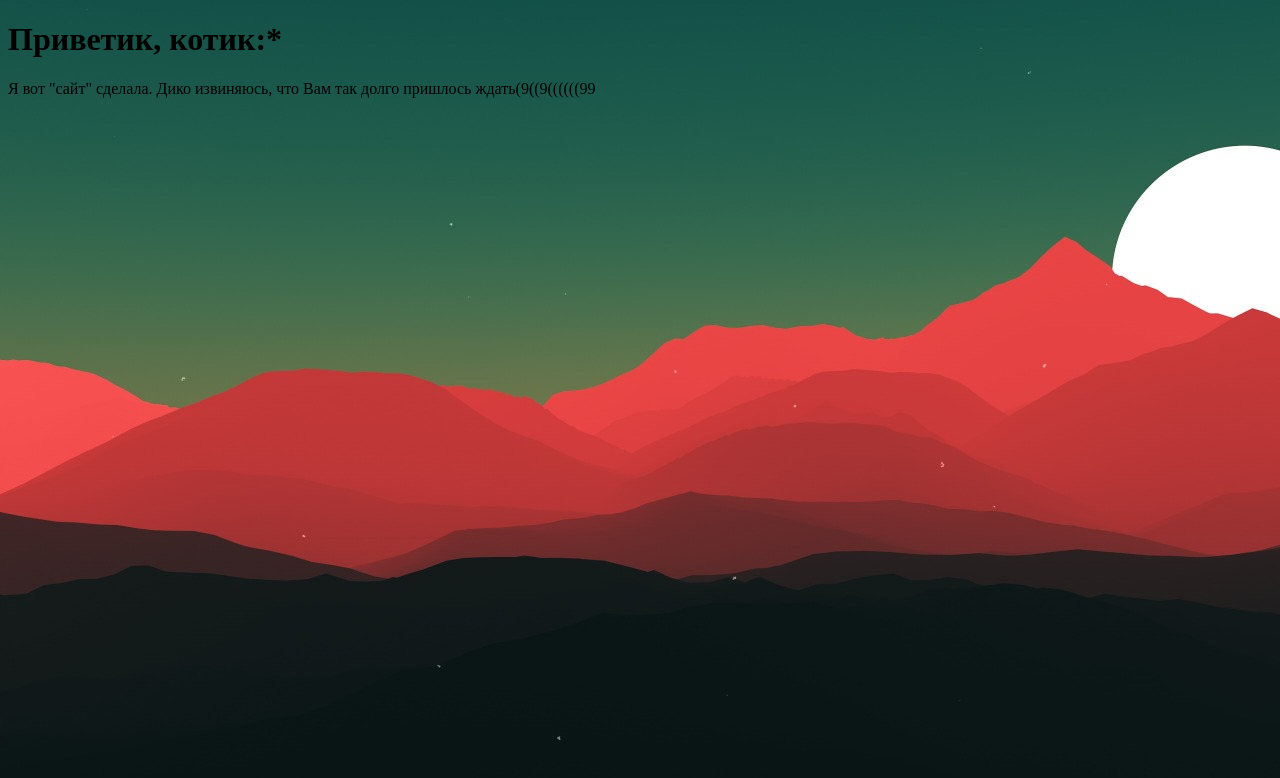
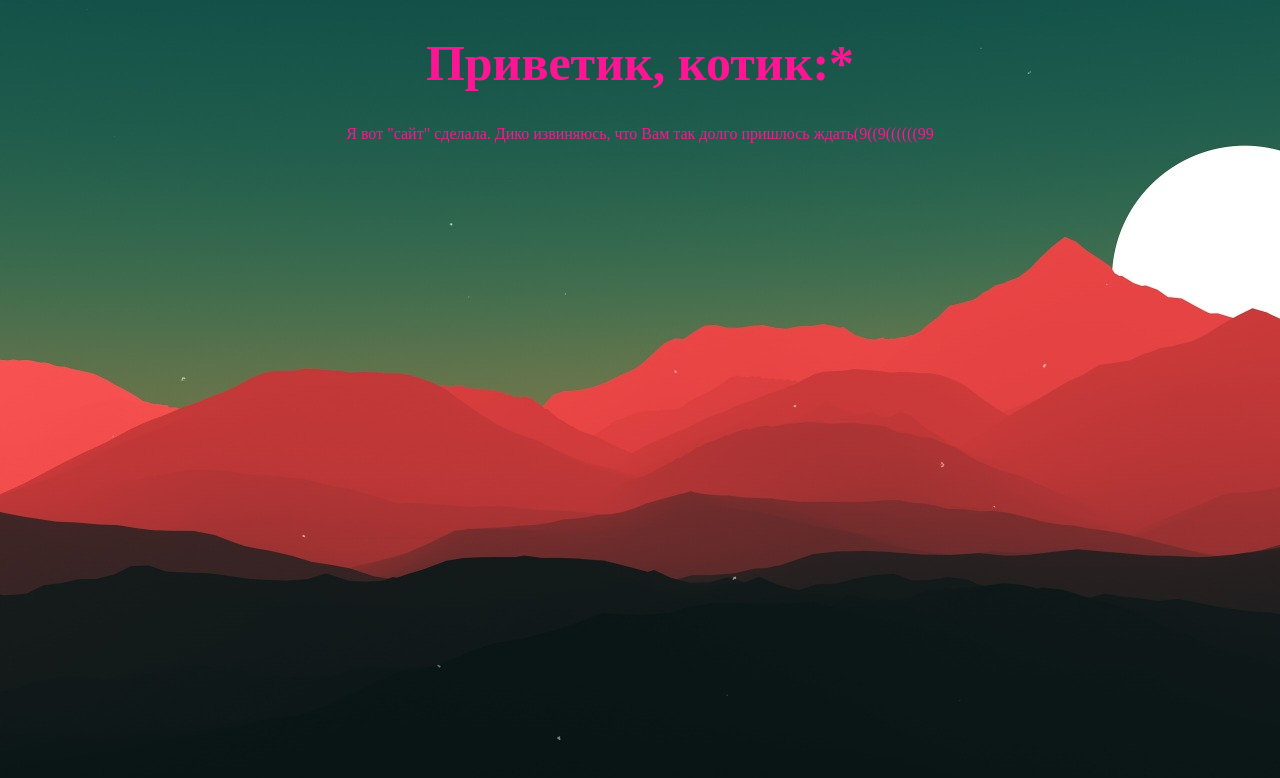
Before and after one commit to scream1298/scream1298.github.io, a plain HTML site: page index.html in a window 1280 px wide. Drawn offline with Linux system fonts and the light colour scheme.

Commit message:
fixed bugs

```diff
--- a/index.html
+++ b/index.html
@@ -4,14 +4,10 @@
 <head>
     <meta http-equiv="Content-Type" content="text/html; charset=utf-8">
     <title>сайтик</title>
-    <link rel="stylesheet" href="/style.css" type="text/css" />
-
-    <body style="background-image: url(6.jpg)">
-        </style>
+    <link rel="stylesheet" href="style.css" type="text/css" />
 </head>
-
 <body>
-    <h1>Приветик, котик:*</h1>
+    <h1 class="header-title">Приветик, котик:*</h1>
     <p>Я вот "сайт" сделала. Дико извиняюсь, что Вам так долго пришлось ждать(9((9((((((99</p>
 </body>
 
@@ -24,16 +20,16 @@
 
     +1. Ты сделала ошибку в 1 строчке, посмотри внимательно.
 
-    2. В 9 строчке ты открываешь тег <body>, но закрываешь его </style>.
+    +2. В 9 строчке ты открываешь тег <body>, но закрываешь его </style>.
     Каждый тег должен открываться и закрываться (есть исключения, в книге прочитаешь)
     Там ты хочешь указать стили, поэтому ты должна открыть тег <style> тут писать стили
     и затем закрыть тег </style>.
 
-    3. Ты пишешь стили одновременно в <head> и отдельном файле style.css. Это, конечно, работает,
+   + 3. Ты пишешь стили одновременно в <head> и отдельном файле style.css. Это, конечно, работает,
     но так делать не принято. Пиши все стили в отдельном файле. Чтобы присвоить фоновый рисунок для
     body, используй: body { background-image: url(6.jpg); } в style.css.
 
-    4. Переименуй этот файл (html) в index.html, так как именно файлы с таким названием загружаются
+    +4. Переименуй этот файл (html) в index.html, так как именно файлы с таким названием загружаются
     серверами автоматически. К примеру: введя vk.com/ откроется именно их index.html, а если ввести
     vk.com/id1, то откроется страница id1.html (это условно, там у них сложнее работает)
 
--- a/style.css
+++ b/style.css
@@ -1,22 +1,9 @@
-body. h1 {
+body {
   font-family: 'Times New Roman', Times, serif;
   color: deeppink;
   text-align: center;
-
+  background-image: url(6.jpg);
 }
-
-/*
-  5. Ты хочешь написать стили для заголовка 1 - h1.
-  Тебе не нужно указывать body, это лишнее.
-  Тебе НЕ нужно ставить точку (.), так как она ставится только для классов.
-  К примеру: если бы ты указала в index.html класс для заголовка <h1 class="название-класса"> ... </h1>,
-  то тогда ты могла бы написать в стилях: .название-класса { ... твои стили ... }
-  Именно такой подход и будет правильным, используй классы.
-
-  body. h1 {} - неправильно
-  body h1 {} - частично правильно. Писать body здесь не нужно
-  h1 {} - тоже частично правильно. Лучше использовать классы
-  .название-класса - вот самый лучший вариант. Только называй классы на английском.
-
-  И это не сложно, ты разберешься. Почитай книжки и выполняй задания из них. Люблю тебя.
-*/
+.header-title {
+  font-size: 50px;
+}
```
